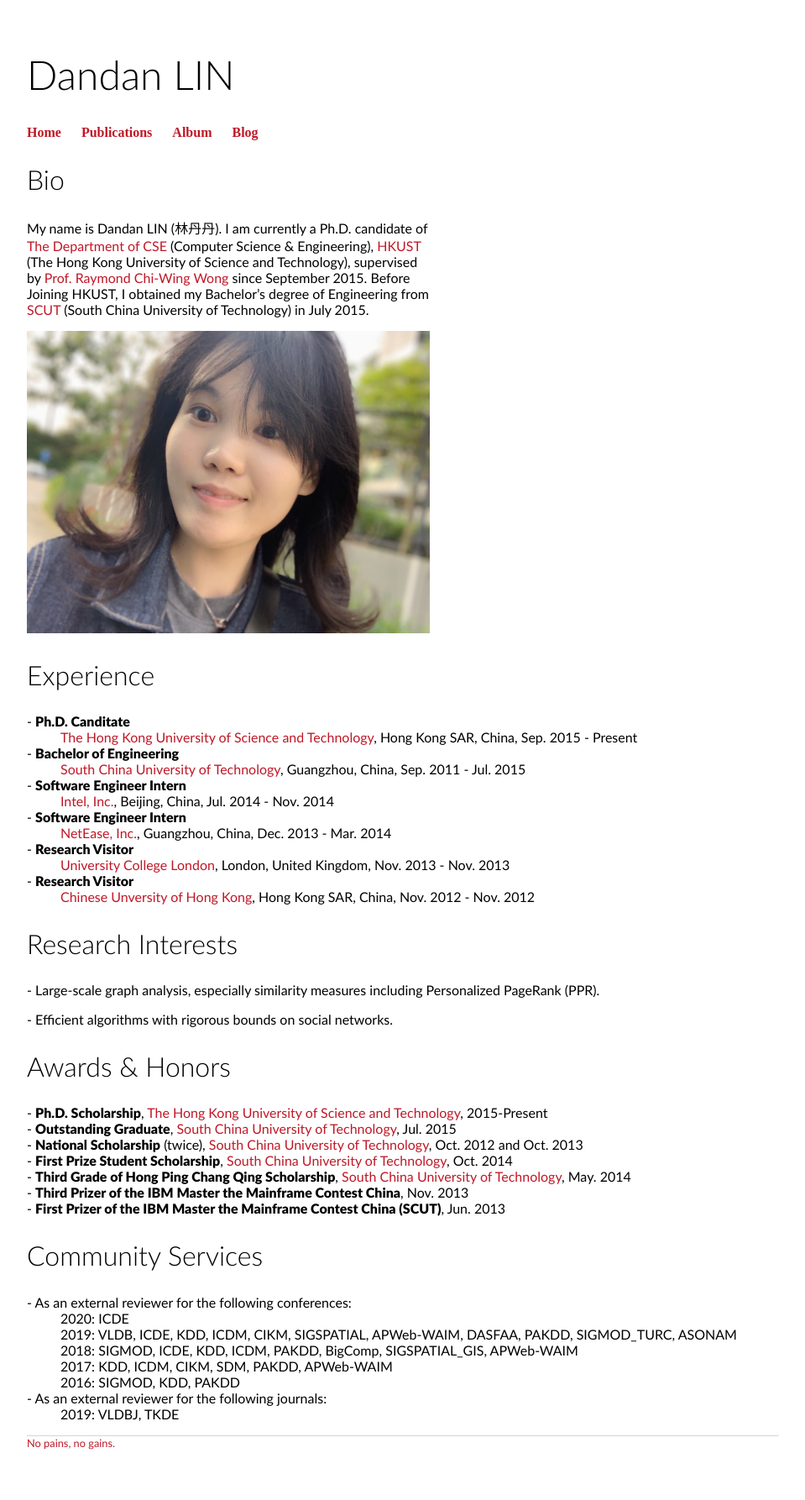
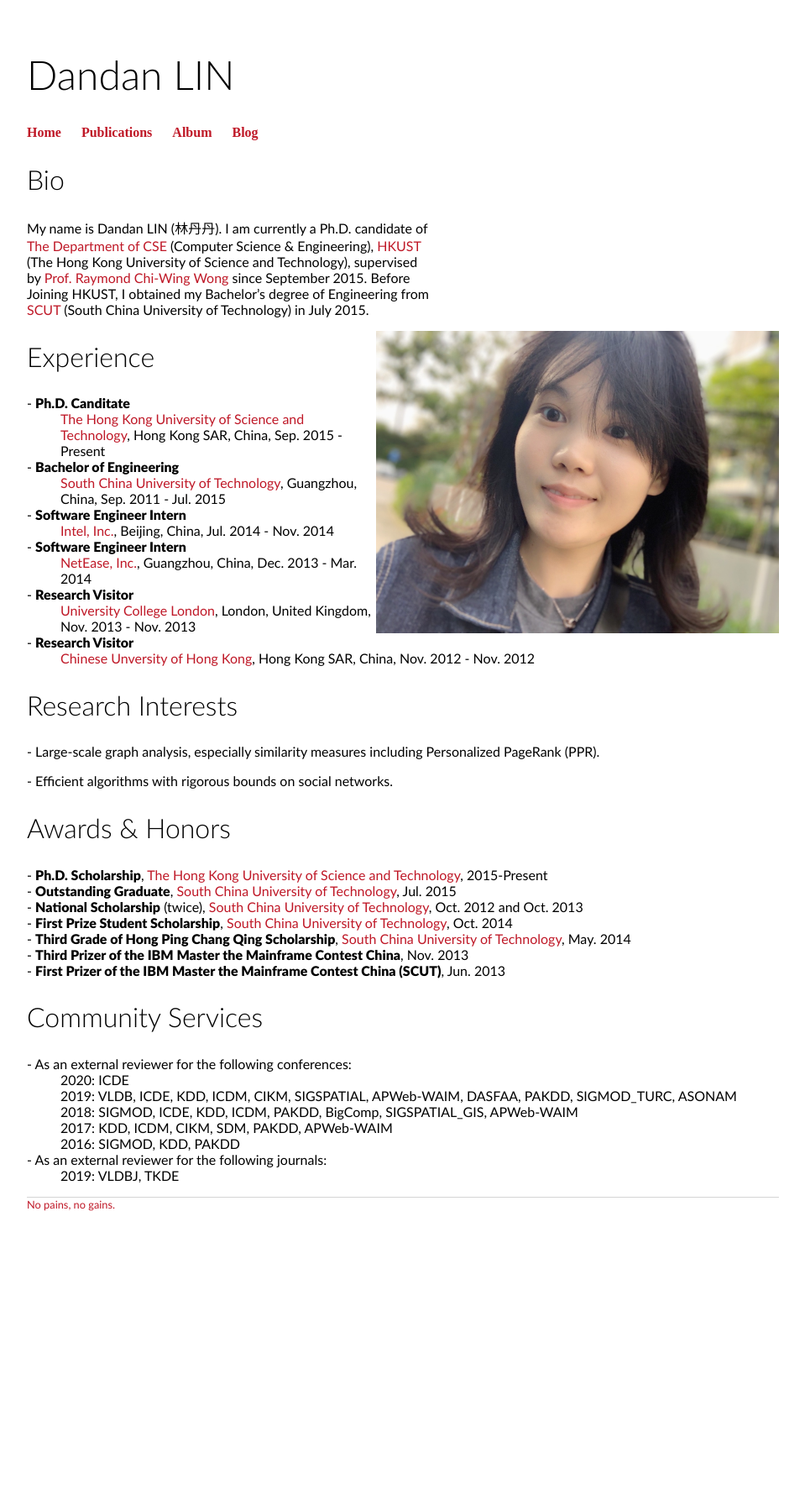
Before and after one commit to 2danlin/2danlin.github.io, a Jekyll site: the page built from index.html, in a window 1280 px wide. Shown: the whole page at 84% size, without its empty margins (160-1119 px from the left). Built offline with Jekyll 4.4.1, drawn with Linux system fonts in a browser that asks for light colours; after the commit the page ends 1502 px from its top, so only the background shows below that.

Commit message:
Update index.html

```diff
--- a/index.html
+++ b/index.html
@@ -12,7 +12,7 @@
 		Before Joining HKUST, I obtained my Bachelor’s degree of Engineering from <a href="https://www.scut.edu.cn/new/">SCUT</a> (South China University of Technology) in July 2015.
 
 	</p>
-	<img src="/img/home_img.jpeg" style="width:480px; display:inline-block;"/>
+	<img src="/img/home_img.jpeg" style="width:480px; display:inline-block;float:right;"/>
 </div><!-- /.blurb -->
 
 <div class="blurb">
```
